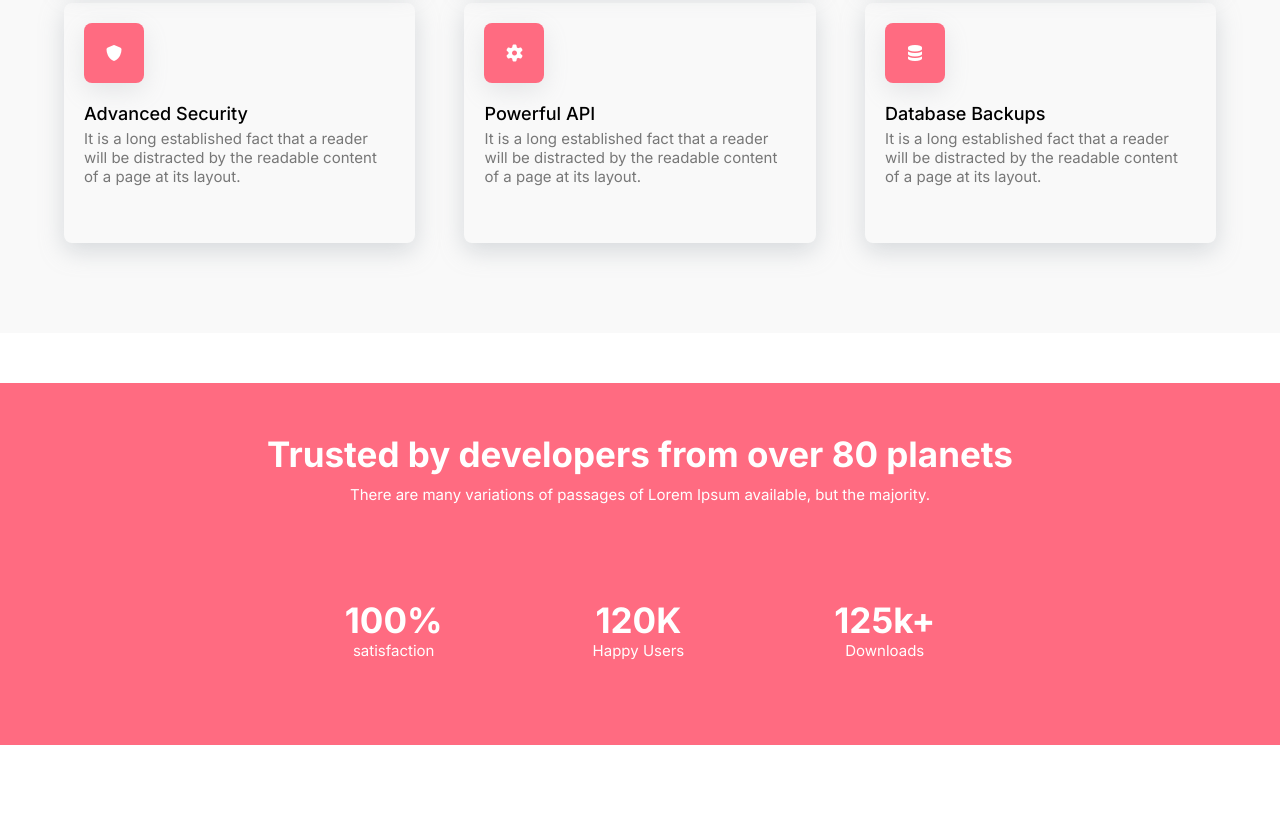
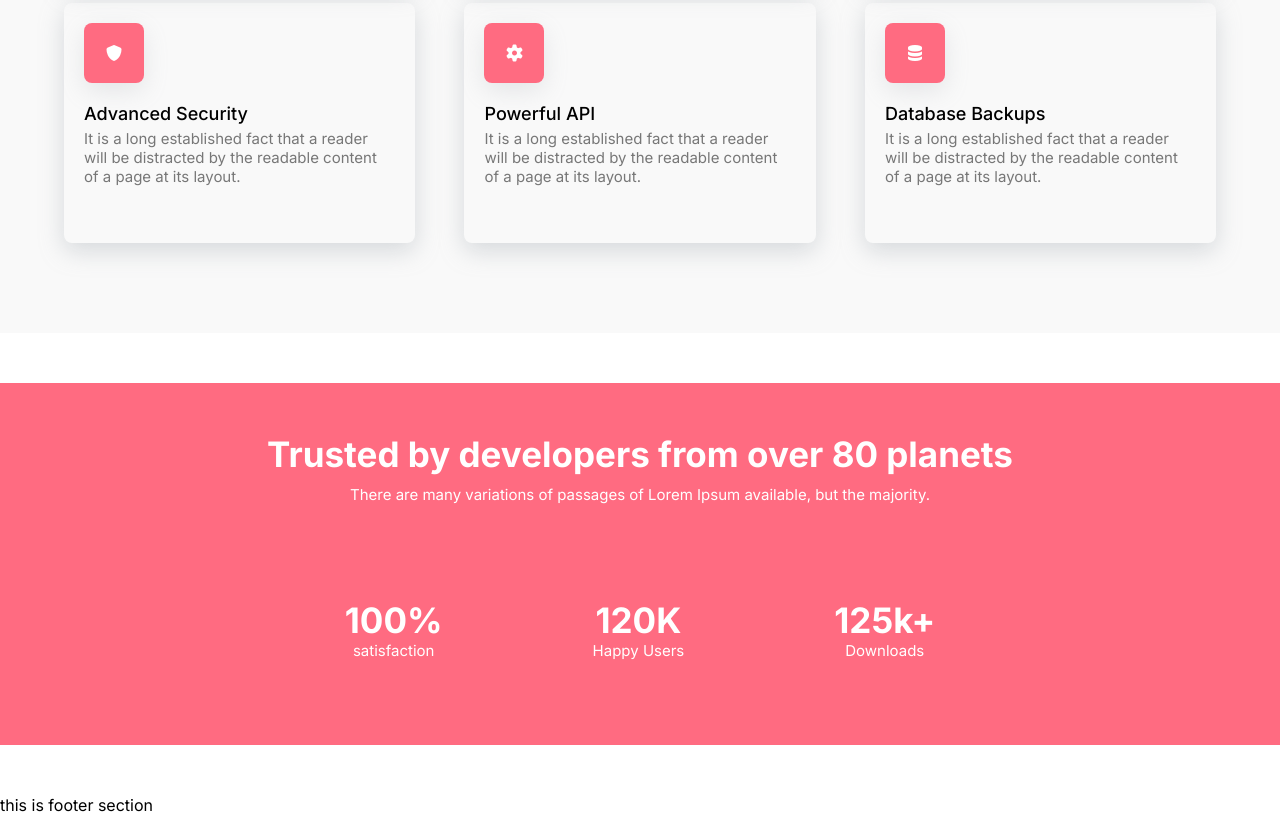
Before and after one commit to rashedahmed0/AppVilla, a plain HTML site: page index.html in a window 1280 px wide. Shown: the part 1323-2138 px from the top of the page. Drawn offline with Linux system fonts and the light colour scheme.

Commit message:
something new

```diff
--- a/index.html
+++ b/index.html
@@ -153,5 +153,8 @@
         </div>
       </div>
     </section>
+    <footer>
+      <p>this is footer section</p>
+    </footer>
   </body>
 </html>
```
